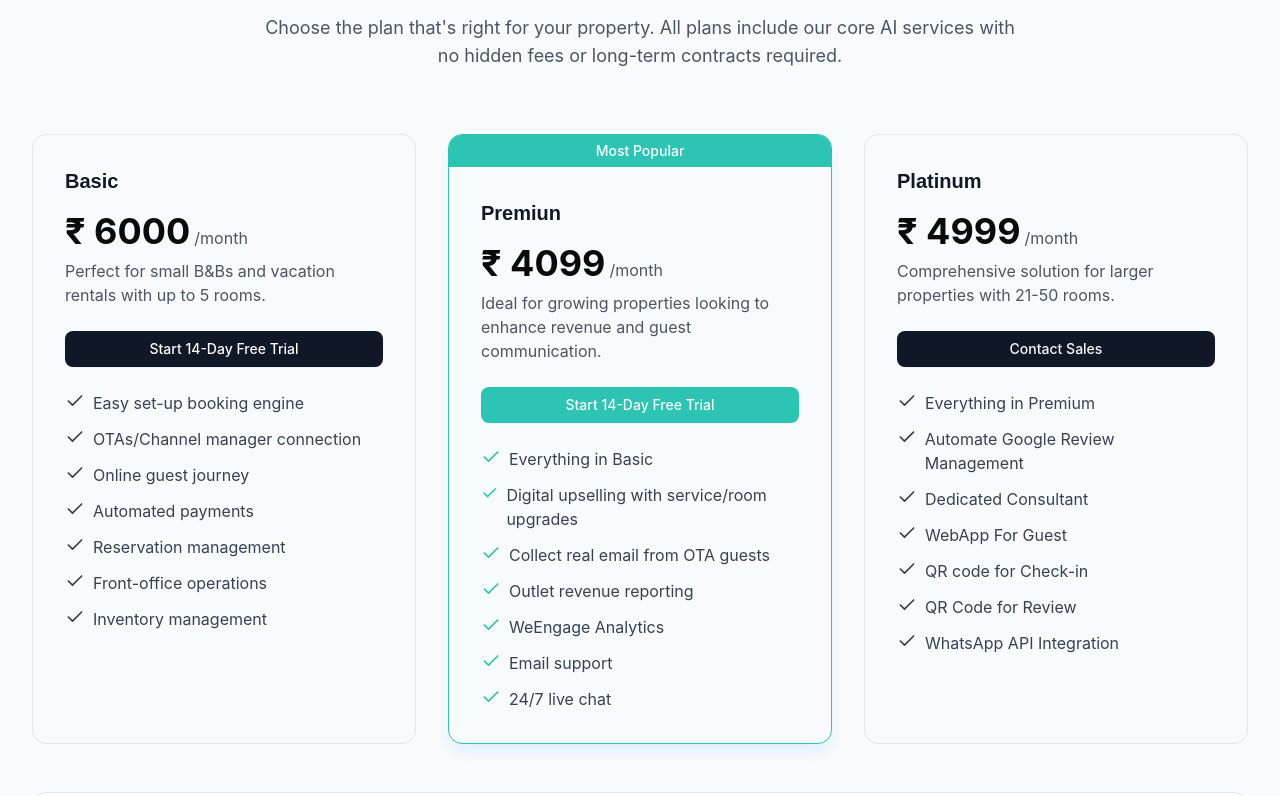
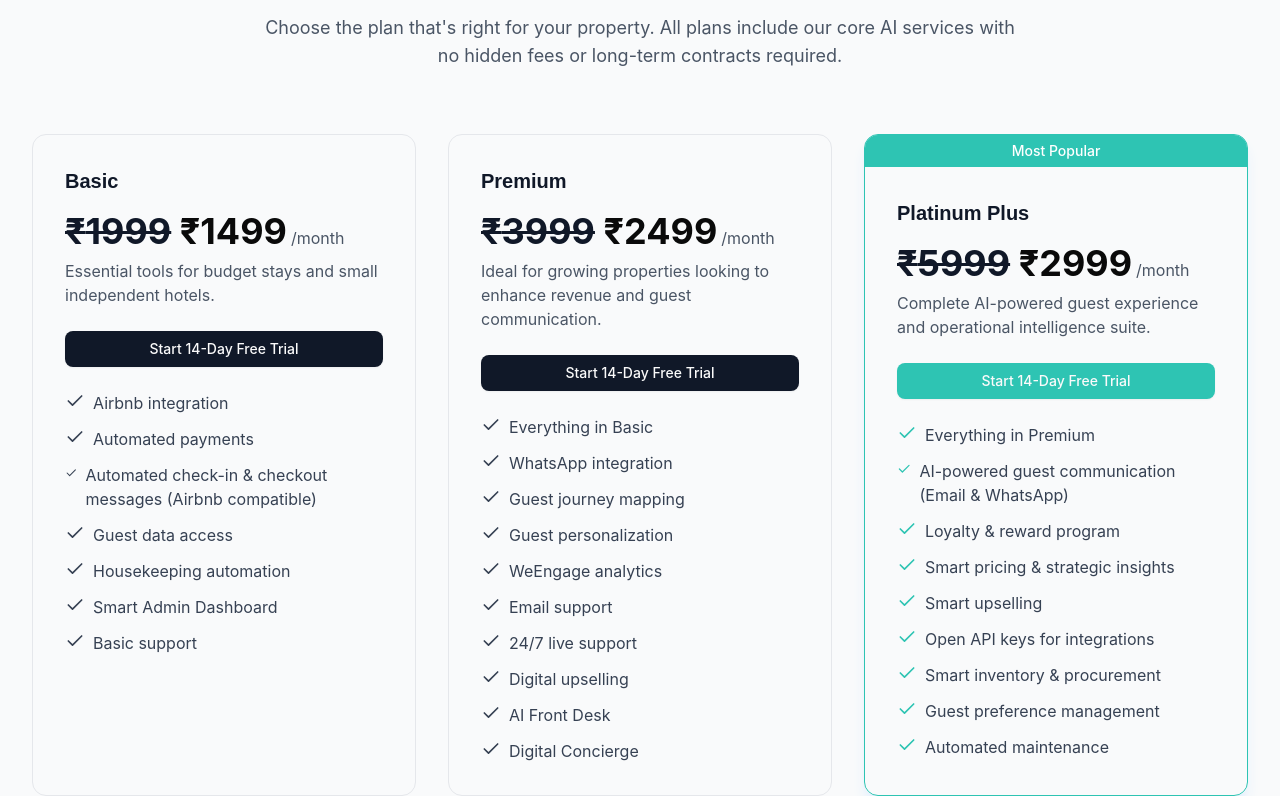
Before and after one commit to jeevanalok/weengage, a Next.js app: page / in a window 1280 px wide. Shown: the part 3344-4140 px from the top of the page. Built offline with nearby package versions, Linux system fonts and the light colour scheme.

Commit message:
changes in pricing plans

```diff
--- a/src/app/layout.tsx
+++ b/src/app/layout.tsx
@@ -28,6 +28,17 @@ export const metadata: Metadata = {
     "personalized guest experience",
     "hotel software India",
     "WeEngage platform",
+    "cloud-based hotel management",
+    "hotel operations software",
+    "guest experience management",
+    "hotel management system",
+    "hotel technology solutions",
+    "channel manager",
+    "property management system",
+    "hotel booking engine",
+    "hotel marketing automation",
+    "hotel analytics",
+    "hotel communication tools",
   ],
   authors: [{ name: "WeEngage" }],
   creator: "WeEngage",
--- a/src/components/Pricing.tsx
+++ b/src/components/Pricing.tsx
@@ -5,6 +5,7 @@ import { Check } from "lucide-react";
 interface PricingTierProps {
   name: string;
   price: string;
+  discountedPrice?: string;
 
   description: string;
   features: string[];
@@ -15,6 +16,7 @@ interface PricingTierProps {
 const PricingTier = ({
   name,
   price,
+  discountedPrice,
   description,
   features,
   isPopular = false,
@@ -36,7 +38,9 @@ const PricingTier = ({
       <div className="p-6 md:p-8">
         <h3 className="text-xl font-semibold text-gray-900">{name}</h3>
         <div className="mt-4 flex items-baseline">
-          <span className="text-4xl font-bold">₹ {price}</span>
+          <span className="text-4xl font-bold">
+            <s className="text-gray-900">₹{price}</s> ₹{discountedPrice}
+          </span>
           <span className="ml-1 text-gray-600">/month</span>
         </div>
         <p className="mt-2 text-gray-600">{description}</p>
@@ -81,60 +85,68 @@ const Pricing = () => {
             Simple, Transparent <span className="text-gradient">Pricing</span>
           </h2>
           <p className="text-lg text-gray-600">
-            Choose the plan that&apos;s right for your property. All plans include
-            our core AI services with no hidden fees or long-term contracts
-            required.
+            Choose the plan that&apos;s right for your property. All plans
+            include our core AI services with no hidden fees or long-term
+            contracts required.
           </p>
         </div>
 
         <div className="grid grid-cols-1 md:grid-cols-3 gap-8">
           <PricingTier
             name="Basic"
-            price="6000"
-            description="Perfect for small B&Bs and vacation rentals with up to 5 rooms."
+            price="1999"
+            discountedPrice="1499"
+            description="Essential tools for budget stays and small independent hotels."
             features={[
-              "Easy set-up booking engine",
-              "OTAs/Channel manager connection",
-              "Online guest journey",
+              "Airbnb integration",
               "Automated payments",
-              "Reservation management",
-              "Front-office operations",
-              "Inventory management",
+              "Automated check-in & checkout messages (Airbnb compatible)",
+              "Guest data access",
+              "Housekeeping automation",
+              "Smart Admin Dashboard",
+              "Basic support",
             ]}
             ctaText="Start 14-Day Free Trial"
           />
 
           <PricingTier
-            name="Premiun"
-            price="4099"
+            name="Premium"
+            price="3999"
+            discountedPrice="2499"
             description="Ideal for growing properties looking to enhance revenue and guest communication."
-            isPopular={true}
             features={[
               "Everything in Basic",
-              "Digital upselling with service/room upgrades",
-              "Collect real email from OTA guests",
-              "Outlet revenue reporting",
-              "WeEngage Analytics",
+              "WhatsApp integration",
+              "Guest journey mapping",
+              "Guest personalization",
+              "WeEngage analytics",
               "Email support",
-              "24/7 live chat",
+              "24/7 live support",
+              "Digital upselling",
+              "AI Front Desk",
+              "Digital Concierge",
             ]}
             ctaText="Start 14-Day Free Trial"
           />
 
           <PricingTier
-            name="Platinum"
-            price="4999"
-            description="Comprehensive solution for larger properties with 21-50 rooms."
+            name="Platinum Plus"
+            price="5999"
+            discountedPrice="2999"
+            isPopular={true}
+            description="Complete AI-powered guest experience and operational intelligence suite."
             features={[
               "Everything in Premium",
-              "Automate Google Review Management",
-              "Dedicated Consultant",
-              "WebApp For Guest",
-              "QR code for Check-in",
-              "QR Code for Review",
-              "WhatsApp API Integration",
+              "AI-powered guest communication (Email & WhatsApp)",
+              "Loyalty & reward program",
+              "Smart pricing & strategic insights",
+              "Smart upselling",
+              "Open API keys for integrations",
+              "Smart inventory & procurement",
+              "Guest preference management",
+              "Automated maintenance",
             ]}
-            ctaText="Contact Sales"
+            ctaText="Start 14-Day Free Trial"
           />
         </div>
 
```
